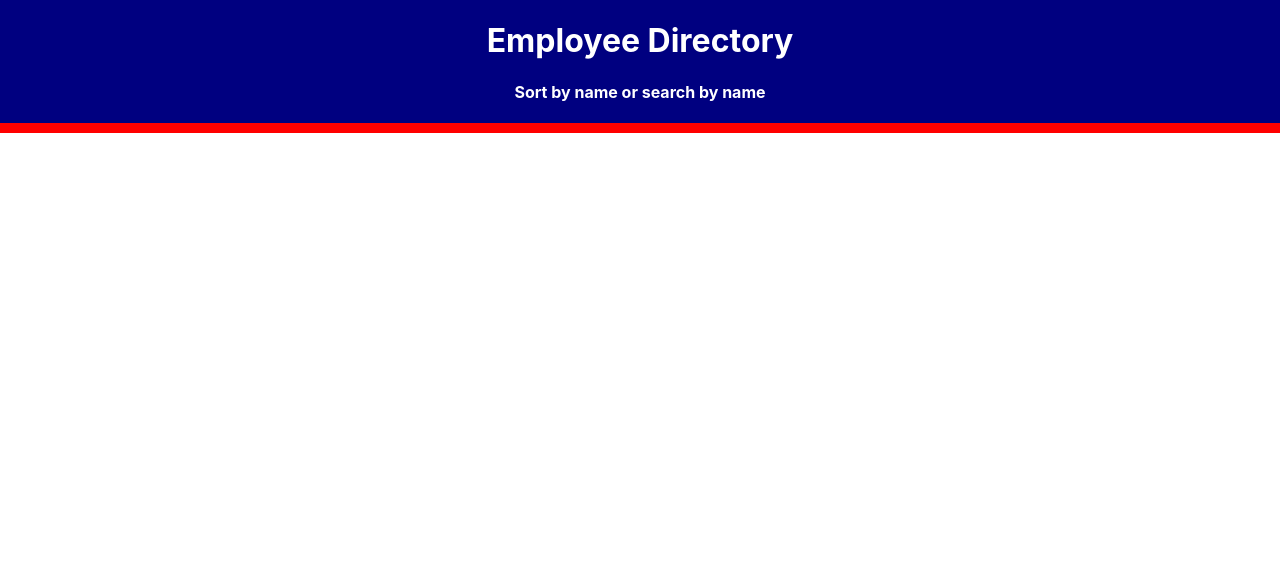
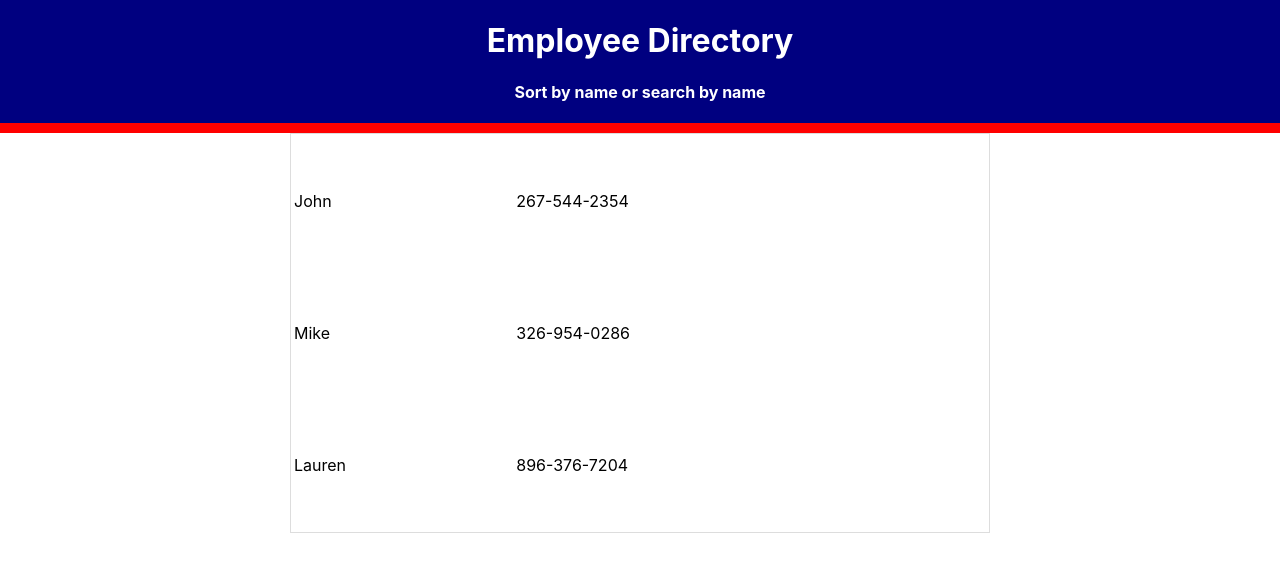
Before and after one commit to vadimsusername/staff-directory, a React (Create React App) app: page / in a window 1280 px wide. Shown: the top 572 px of the page. Built offline with nearby package versions, Linux system fonts and the light colour scheme.

Commit message:
added table component to display employees

```diff
--- a/src/App.js
+++ b/src/App.js
@@ -1,13 +1,31 @@
 import React from 'react';
 import './App.css';
 import Header from "./components/Header";
+import Table from "./components/Table";
 
 class App extends React.Component {
+  state = {
+    data: [
+      {
+        name: "John",
+        phone: "267-544-2354"
+      },
+      {
+        name: "Mike",
+        phone: "326-954-0286"
+      },
+      {
+        name: "Lauren",
+        phone: "896-376-7204"
+      }
+    ]
+  }
 
   render() {
     return (
       <div className="App">
         <Header />
+        <Table employees={this.state.data || [{name:"----", phone:"----"}]}/>
       </div>
     );
   }
--- /dev/null
+++ b/src/components/Table/index.js
@@ -0,0 +1,29 @@
+import React from "react";
+import "./style.css";
+
+
+class Table extends React.Component {
+    render(){
+        return (
+        <table>
+            { this.props.employees.map(row => {
+
+                return (
+                    <tr>
+                        <td>
+                            {row.name}
+                        </td>
+                        <td>
+                            {row.phone}
+                        </td>
+                    </tr>
+                )
+            })
+
+            }
+        </table>
+        );
+    }
+}
+
+export default Table;
--- /dev/null
+++ b/src/components/Table/style.css
@@ -0,0 +1,6 @@
+
+table {
+    border: 1px solid #dddddd;
+    height: 400px;
+    width: 700px;
+}
```
